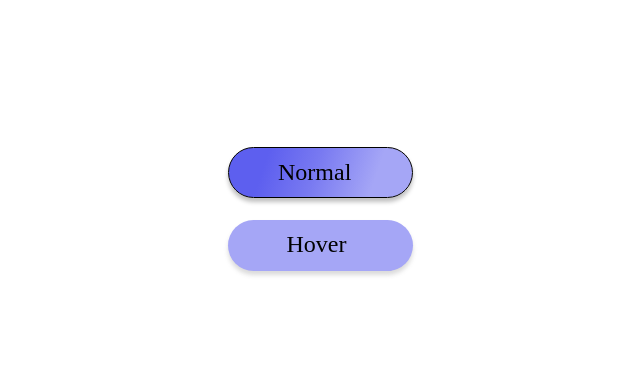
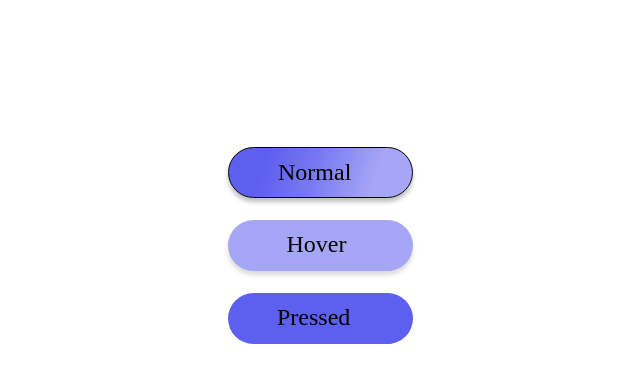
Before and after one commit to RozhkovDaniil/SA-2-20_Rozhkov, a plain HTML site: page pseudo/index.html in a window 1280 px wide. Shown: the whole page, without its empty margins (117-757 px from the left). Drawn offline with Linux system fonts and the light colour scheme.

Commit message:
feat: add third button and action class

```diff
--- a/pseudo/index.html
+++ b/pseudo/index.html
@@ -18,5 +18,10 @@
             Hover
         </div>
     </div>
+    <div class="pressed">
+        <div class="Pressed">
+            Pressed
+        </div>
+    </div>
 </body>
 </html>
--- a/pseudo/style.css
+++ b/pseudo/style.css
@@ -67,3 +67,40 @@
     transition-property: all;
     transition-duration: 2s;
 }
+
+.pressed{
+    position: absolute;
+    top: 293px;
+    left: 345px;
+    width: 185px;
+    height: 51px;
+    background: #5D5FEF;
+    border-radius: 25.5px;
+    display: flex;
+    justify-content: center;
+    transition-property: all;
+    transition-duration: 2s;
+}
+
+.Pressed{
+    position: absolute;
+    top: 10px;
+    width: 87px;
+    height: 29px;
+    font-family: 'Sen';
+    font-style: normal;
+    font-weight: 400;
+    font-size: 24px;
+    line-height: 29px;
+    transition-property: all;
+    transition-duration: 2s;
+}
+
+.pressed:active{
+    width: 370px;
+    height: 102px;
+}
+
+.pressed:active .Pressed{
+    top: 20px;
+}
```
